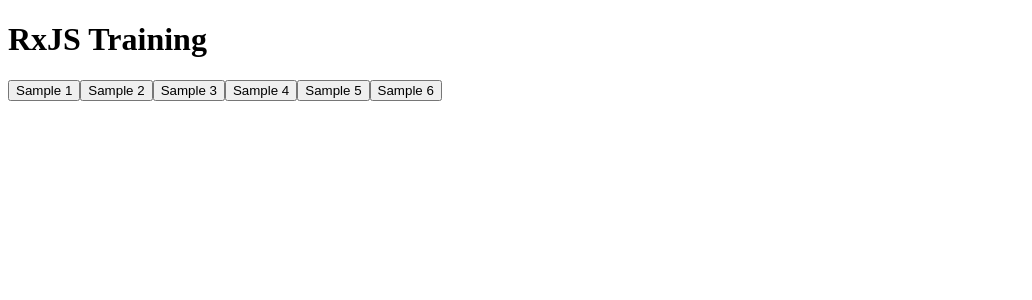
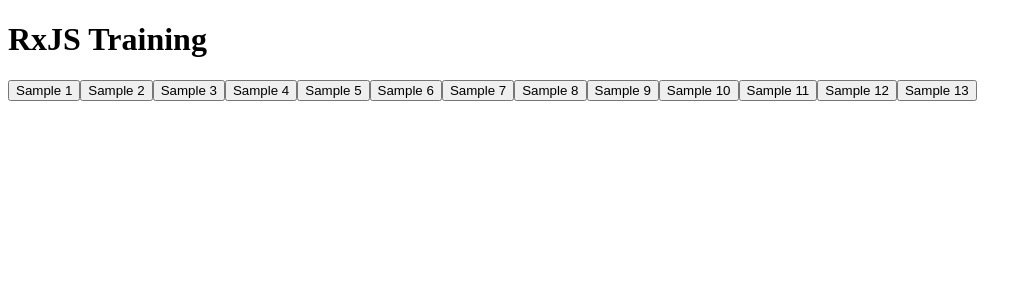
Before and after one commit to dev-sareno/rxjs-training, an Angular app: page / in a window 1280 px wide. Shown: the top 300 px of the page, without its empty margins (0-1032 px from the left). Built offline with nearby package versions, Linux system fonts and the light colour scheme.

Commit message:
Added more samples

```diff
--- a/src/app/home/home.component.html
+++ b/src/app/home/home.component.html
@@ -5,4 +5,11 @@
   <button (click)="sample4()">Sample 4</button>
   <button (click)="sample5()">Sample 5</button>
   <button (click)="sample6()">Sample 6</button>
+  <button (click)="sample7()">Sample 7</button>
+  <button (click)="sample8()">Sample 8</button>
+  <button (click)="sample9()">Sample 9</button>
+  <button (click)="sample10()">Sample 10</button>
+  <button (click)="sample11()">Sample 11</button>
+  <button (click)="sample12()">Sample 12</button>
+  <button (click)="sample13()">Sample 13</button>
 </div>
--- a/src/app/home/home.component.ts
+++ b/src/app/home/home.component.ts
@@ -1,7 +1,22 @@
 import { Component, OnInit } from '@angular/core';
-import { concat, from, fromEvent, iif, interval, Observable, of, range, scheduled, throwError, timer } from 'rxjs';
 import {
-  catchError,
+  combineLatest,
+  concat,
+  from,
+  fromEvent,
+  iif,
+  interval,
+  merge,
+  Observable,
+  of,
+  range,
+  scheduled,
+  throwError,
+  timer,
+  zip
+} from 'rxjs';
+import {
+  catchError, combineAll,
   concatAll,
   concatMap,
   concatMapTo,
@@ -102,4 +117,86 @@
     iif(() => false, of('Good'), of('Bad'))
       .subscribe(x => console.log(x));
   }
+
+  sample7() {
+    // zip(
+    //   timer(1000).pipe(mapTo('timed')),
+    //   interval(1500).pipe(mapTo('1.5s'))
+    // ).subscribe(p => console.log(p));
+
+    combineLatest(
+      [interval(1000).pipe(mapTo('1s')),
+        interval(3000).pipe(mapTo('3s'))]
+    ).subscribe(p => console.log(p));
+  }
+
+  sample8() {
+    of(1000, 2000)
+      .pipe(
+        map(i => timer(i)),
+        mergeAll()
+      ).subscribe(p => console.log(p));
+  }
+
+  sample9() {
+    combineLatest([of(1, 2, 3), of(null, 'a', 'b')])
+      .subscribe(p => console.log(p));
+    // of(1000, 2000)
+    //   .pipe(
+    //     map(i => timer(i)),
+    //     mergeAll()
+    //   ).subscribe(p => console.log(p));
+  }
+
+  sample10() {
+    const obs1 = timer(700).pipe(mapTo('Obs1'));
+    const obs2 = timer(700).pipe(mapTo('Obs2'));
+
+    // of(obs1, obs2).pipe(
+    //   mergeAll(),
+    // ).subscribe(p => console.log(p));
+
+    // combineLatest([obs1, obs2]).subscribe(p => console.log(p));
+
+    merge(obs1, obs2).subscribe(p => console.log(p));
+  }
+
+  sample11() {
+    interval(500)
+      .pipe(
+        map(i => [i]),
+        takeUntil(timer(3000)),
+        reduce((acc: number[], value) => acc.concat(value))
+      )
+      .subscribe(p => console.log(p));
+  }
+
+  sample12() {
+    const obs = of('1', '2', '3').pipe(
+      take(1),
+      tap(i => console.log('use'))
+    );
+    obs.subscribe(p => console.log('s1'));
+    obs.subscribe(p => console.log('s2'));
+    obs.subscribe(p => console.log('s3'));
+  }
+
+  sample13() {
+    const obs1 = interval(1350).pipe(
+      map(i => `obs1-${i}`),
+      takeUntil(timer(3000))
+    );
+    const obs2 = interval(800).pipe(map(i => `obs2-${i}`));
+    // from([obs1, obs2])
+    //   .pipe(
+    //     mergeAll()
+    //   )
+    //   .subscribe(p => console.log(p));
+    // merge(obs1, obs2).subscribe(p => console.log(p));
+    from([obs1, obs2])
+      .pipe(
+        concatAll()
+      )
+      .subscribe(p => console.log(p));
+  }
 }
```
